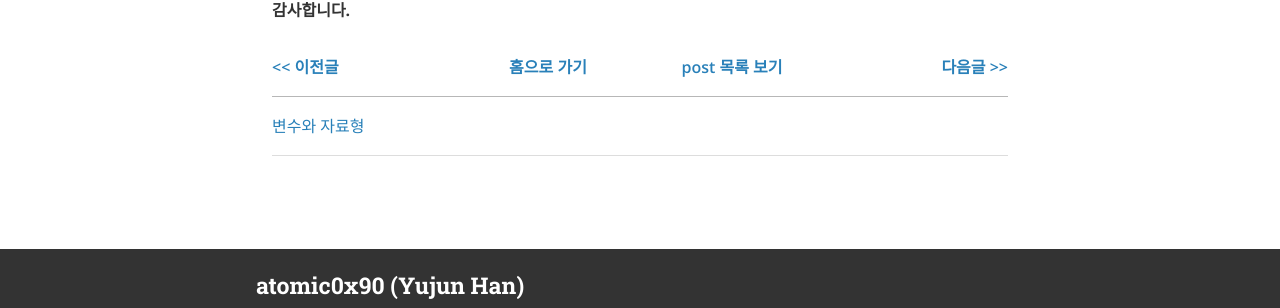
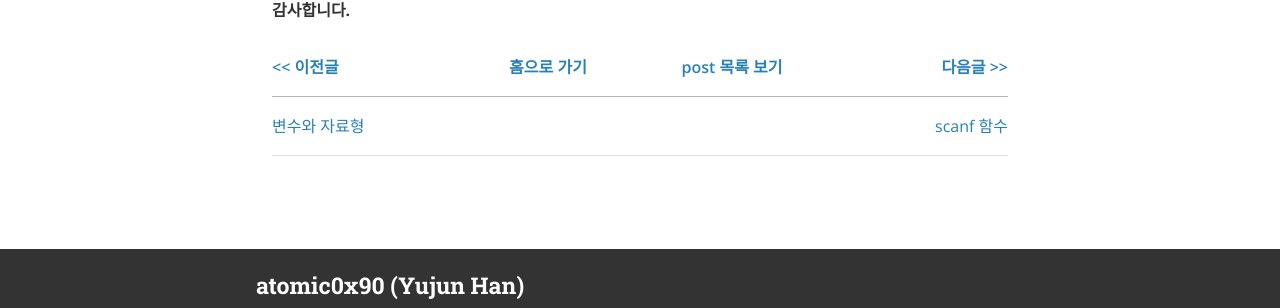
Before and after one commit to atomic0x90/atomic0x90.github.io, a Jekyll site: the page built from _posts/2019-06-04-printf-format.markdown, in a window 1280 px wide and 900 px high, scrolled down 6297 px. Shown: the part 413-721 px from the top of the window. Built offline with Jekyll 4.4.1, drawn with Linux system fonts in a browser that asks for light colours; nearby versions of some CDN libraries; comment, search, counter and statistics services are not loaded.

Commit message:
Update next post link

```diff
--- a/_posts/2019-06-04-printf-format.markdown
+++ b/_posts/2019-06-04-printf-format.markdown
@@ -228,14 +228,14 @@ int main()
 
 [\<\< 이전글][0]	|[홈으로 가기][1]       |[post 목록 보기][2]    |[다음글 \>\>][3]
 ------        	  	|:------:               |:------:               |------:
-[변수와 자료형][0] 	|                       |                       |
+[변수와 자료형][0] 	|                       |                       |[scanf 함수][3]
 
 
 
 [0]: https://atomic0x90.github.io/c-language/2019/05/30/Variables-and-data-types.html "변수와 자료형"
 [1]: https://atomic0x90.github.io/ "home"
 [2]: https://atomic0x90.github.io/posts/ "posts"
-[3]: https://atomic0x90.github.io/c-language/2019/06/04/printf-format.html "현재 페이지"
+[3]: https://atomic0x90.github.io/c-language/2019/06/05/scanf-format.html "입력 함수"
 
 
 
```
